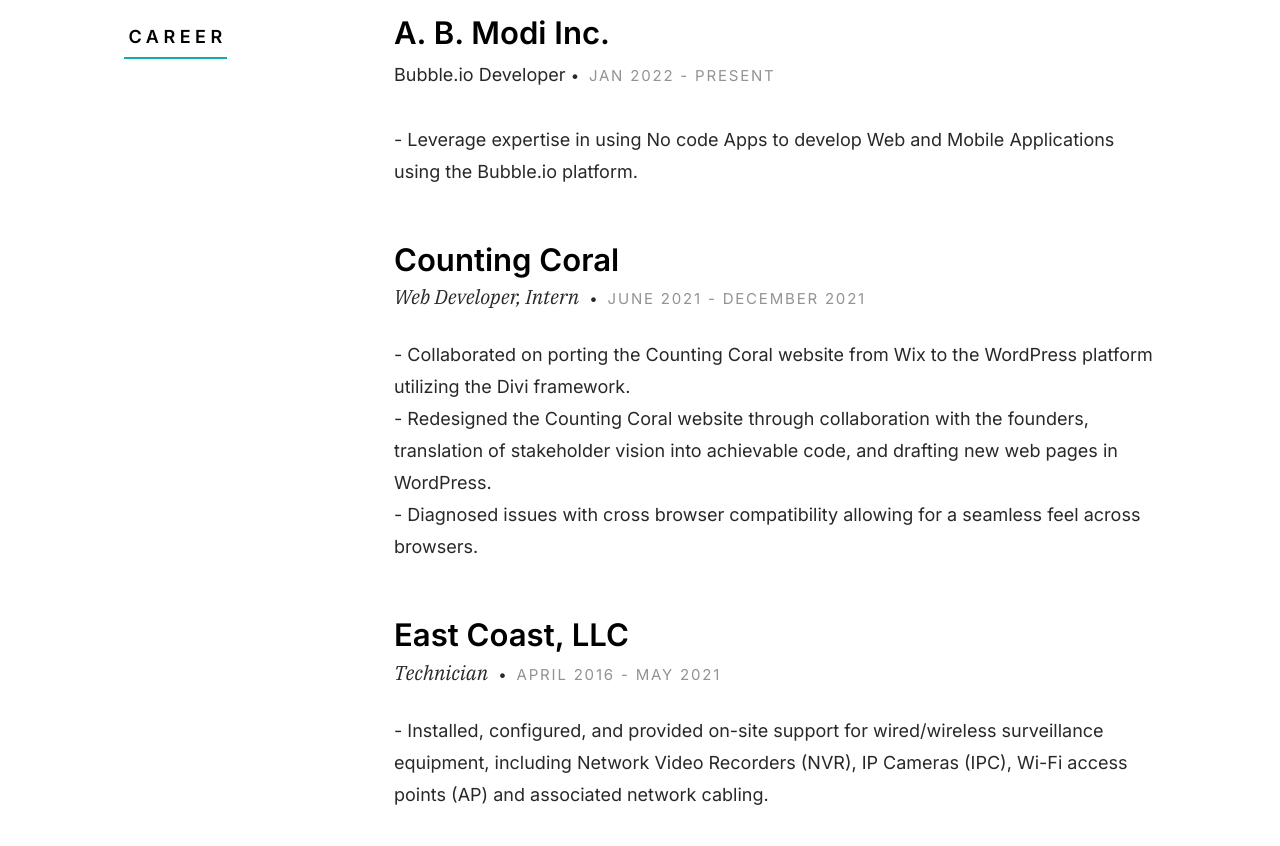
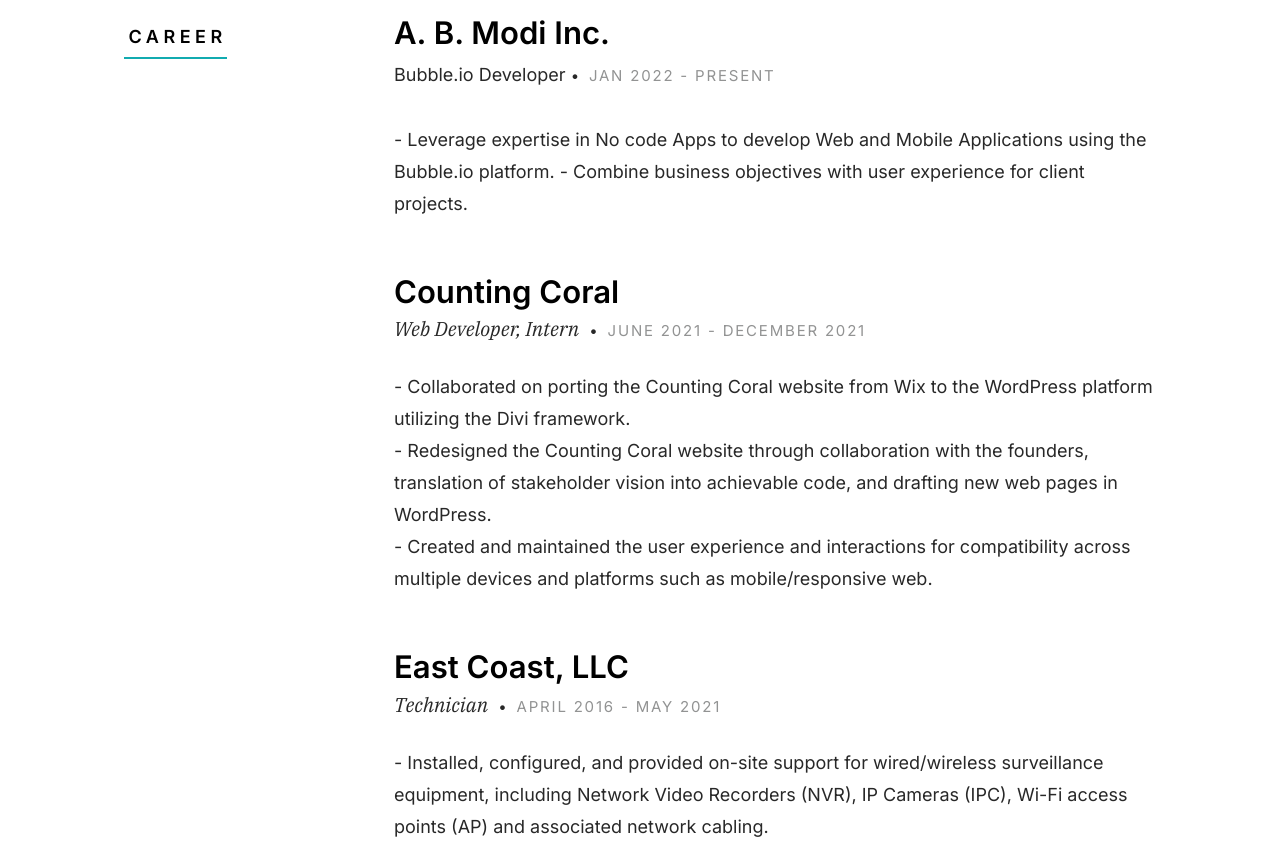
Before and after one commit to LeoKalshteyn/portfolio2.0, a plain HTML site: page index.html in a window 1280 px wide. Shown: the part 1840-2686 px from the top of the page. Drawn offline with nearby package versions, Linux system fonts and the light colour scheme; no server answers; a web font is replaced by a local one.

Commit message:
Update index.html

```diff
--- a/index.html
+++ b/index.html
@@ -181,7 +181,8 @@
           </div>
 
           <p>
-            - Leverage expertise in using No code Apps to develop Web and Mobile Applications using the Bubble.io platform.
+            - Leverage expertise in No code Apps to develop Web and Mobile Applications using the Bubble.io platform.
+            - Combine business objectives with user experience for client projects.
           </p>
 
         </div> <!-- end resume-block -->
@@ -200,7 +201,7 @@
           <p>
             - Collaborated on porting the Counting Coral website from Wix to the WordPress platform utilizing the Divi framework.<br>
             - Redesigned the Counting Coral website through collaboration with the founders, translation of stakeholder vision into achievable code, and drafting new web pages in WordPress.<br>
-            - Diagnosed issues with cross browser compatibility allowing for a seamless feel across browsers.
+            - Created and maintained the user experience and interactions for compatibility across multiple devices and platforms such as mobile/responsive web.
           </p>
 
         </div> <!-- end resume-block -->
@@ -276,7 +277,7 @@
           <div class="resume-block__header">
             <h4 class="h3">Flatiron School</h4>
             <p class="resume-block__header-meta">
-              <span>Full Stack Web Development, Ruby on Rails and JavaScript online program.</span>
+              <span>Full Stack Web Development and JavaScript online program.</span>
               <span class="resume-block__header-date">
                 February 2020
               </span>
```
